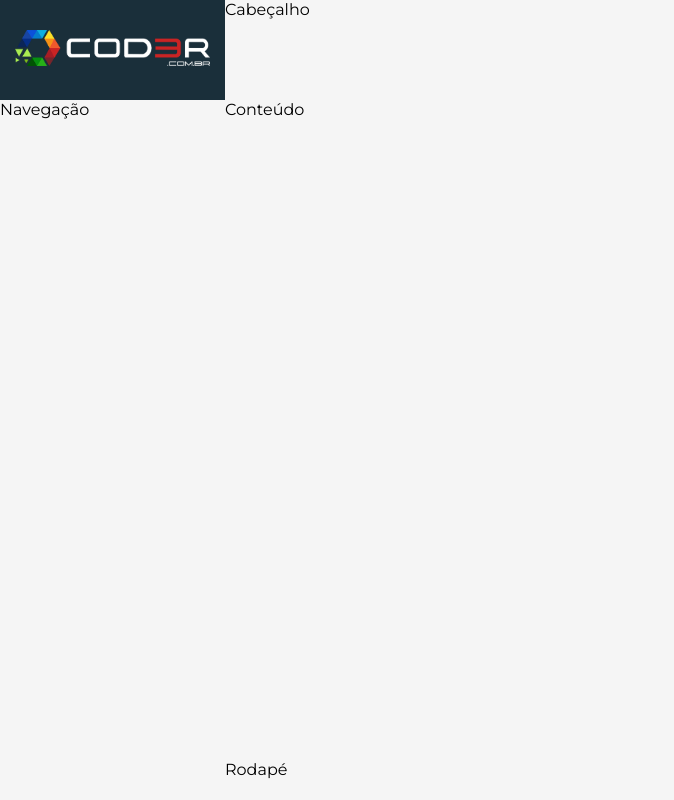
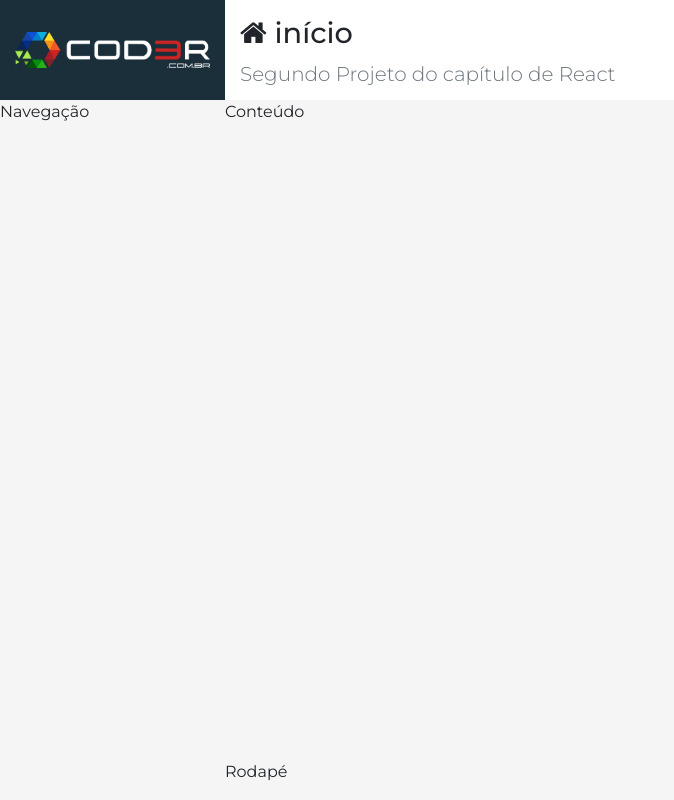
Before and after one commit to gustavomarim/cadastro-de-usuario-react, a React (Create React App) app in the folder crud/frontend/: page / in a window 1280 px wide. Shown: the whole page, without its empty margins (0-674 px from the left). Built offline with nearby package versions, Linux system fonts and the light colour scheme.

Commit message:
Update - Header component

```diff
--- a/crud/frontend/src/components/template/Header.css
+++ b/crud/frontend/src/components/template/Header.css
@@ -0,0 +1,14 @@
+header.header {
+    background-color: #fff;
+    padding         : 0 15px;
+
+    /* Não sobrescreve os outros elementos */
+    overflow   : hidden;
+    white-space: nowrap;
+
+    box-shadow: var(--shadow);
+}
+
+header.header h1 {
+    font-size: 1.8em;
+}
--- a/crud/frontend/src/components/template/Header.jsx
+++ b/crud/frontend/src/components/template/Header.jsx
@@ -2,8 +2,11 @@
 import React from 'react'
 
 const fn = props =>
-    <header className="header">
-        Cabeçalho
+    <header className="header d-none d-sm-flex flex-column">
+        <h1 className="mt-3">
+            <i className={`fa fa-${props.icon}`}> </i> {props.title}
+        </h1>
+        <p className="lead text-muted">{props.subtitle}</p>
     </header>
 
 export default fn
--- a/crud/frontend/src/components/template/Main.jsx
+++ b/crud/frontend/src/components/template/Main.jsx
@@ -4,7 +4,7 @@
 
 const fn = props =>
     <React.Fragment>
-        <Header />
+        <Header {...props} />
         <main className="content">
             Conteúdo
         </main>
--- a/crud/frontend/src/main/App.jsx
+++ b/crud/frontend/src/main/App.jsx
@@ -1,3 +1,5 @@
+import 'bootstrap/dist/css/bootstrap.min.css'
+import 'font-awesome/css/font-awesome.min.css'
 import './App.css'
 import React from 'react'
 
@@ -10,7 +12,8 @@
     <div className="app">
         <Logo />
         <Nav />
-        <Main />
+        <Main icon="home" title="início"
+            subtitle="Segundo Projeto do capítulo de React" />
         <Footer />
     </div>
 
```
